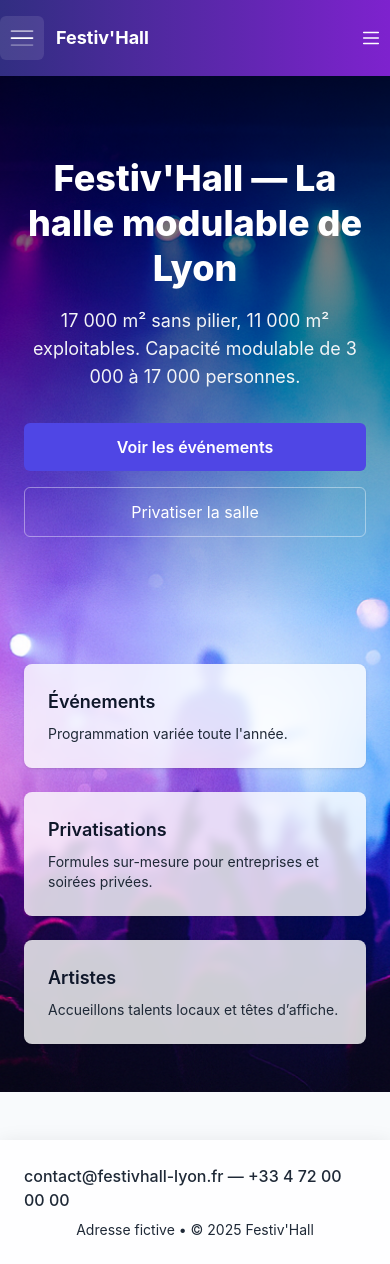
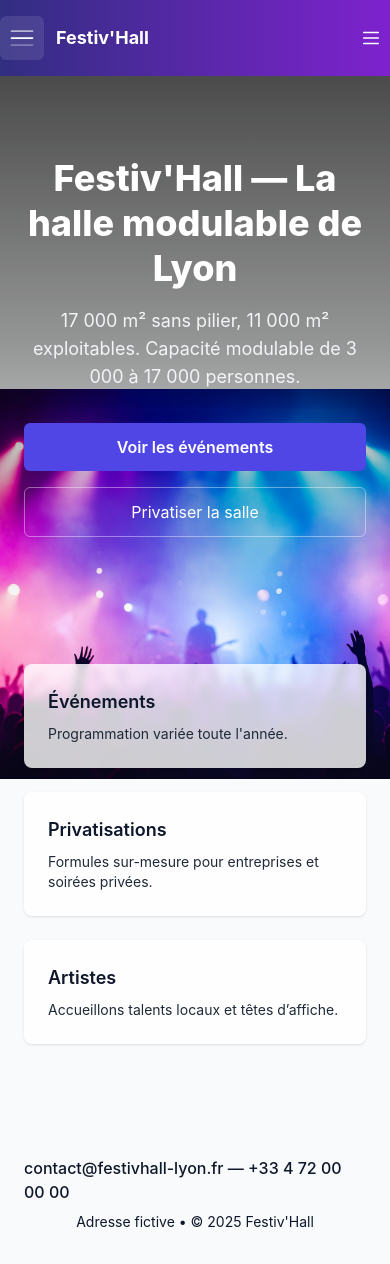
Before and after one commit to thomaspvr74-source/festivhall, a React (Vite) app: page / in a window 390 px wide. Built offline with nearby package versions, Linux system fonts and the light colour scheme.

Commit message:
ajout d'élément pour la résolution du probleme d'affichage du fond de la page d'accueil

```diff
--- /dev/null
+++ b/src/components/Footer.css
@@ -0,0 +1,5 @@
+.footer {
+  background: rgba(255, 255, 255, 0.8);
+  backdrop-filter: blur(6px);
+  -webkit-backdrop-filter: blur(6px);
+}
--- a/src/components/Footer.jsx
+++ b/src/components/Footer.jsx
@@ -1,14 +1,11 @@
 export default function Footer() {
   return (
-    <footer className="footer-style mt-12">
-      <div className="max-w-7xl mx-auto px-6 py-6 flex flex-col sm:flex-row justify-between items-center">
-        <p className="text-gray-800 font-medium">
-          contact@festivhall-lyon.fr — +33 4 72 00 00 00
-        </p>
-        <p className="text-gray-800 text-sm mt-2 sm:mt-0">
-          Adresse fictive • © 2025 Festiv'Hall
-        </p>
-      </div>
-    </footer>
+    <footer className="footer mt-12 py-4">
+  <div className="max-w-7xl mx-auto px-6 flex flex-col sm:flex-row justify-between items-center">
+    <p className="font-medium">contact@festivhall-lyon.fr — +33 4 72 00 00 00</p>
+    <p className="text-sm mt-2 sm:mt-0">Adresse fictive • © 2025 Festiv'Hall</p>
+  </div>
+</footer>
+
   );
 }
--- a/src/pages/Home.css
+++ b/src/pages/Home.css
@@ -1,3 +1,13 @@
+.page-bg {
+  background-image: url('/festivhall/fond_page_accueil.png');
+  background-size: 100%;
+  background-position: center;
+  background-repeat: no-repeat;
+  min-height: 100vh;
+  display: flex;
+  flex-direction: column;
+}
+
 /* Animations */
 @keyframes slideDown {
   from { opacity: 0; transform: translateY(-40px); }
@@ -14,11 +24,3 @@
 .animate-fadeInSlow {
   animation: fadeInSlow 2s ease-in forwards;
 }
-
-/* Footer translucide comme les cartes */
-.footer-style {
-  background: rgba(255, 255, 255, 0.8);
-  backdrop-filter: blur(6px);
-  -webkit-backdrop-filter: blur(6px);
-  box-shadow: 0 4px 20px rgba(0,0,0,0.1);
-}
--- a/src/pages/Home.jsx
+++ b/src/pages/Home.jsx
@@ -2,14 +2,8 @@ import { Link } from 'react-router-dom';
 import './Home.css';
 
 export default function Home() {
-  // chemin dynamique qui marche en local ET en prod
-  const bgUrl = `${import.meta.env.BASE_URL}fond_page_accueil.png`;
-
   return (
-    <main
-      style={{ backgroundImage: `url(${bgUrl})` }}
-      className="relative min-h-screen flex flex-col bg-cover bg-center bg-no-repeat"
-    >
+    <main className="relative min-h-screen flex flex-col page-bg">
       {/* HERO SECTION */}
       <section className="relative h-[64vh] lg:h-screen overflow-hidden flex-shrink-0">
         <div className="absolute inset-0 bg-gradient-to-b from-black/70 via-black/40 to-transparent"></div>
```
